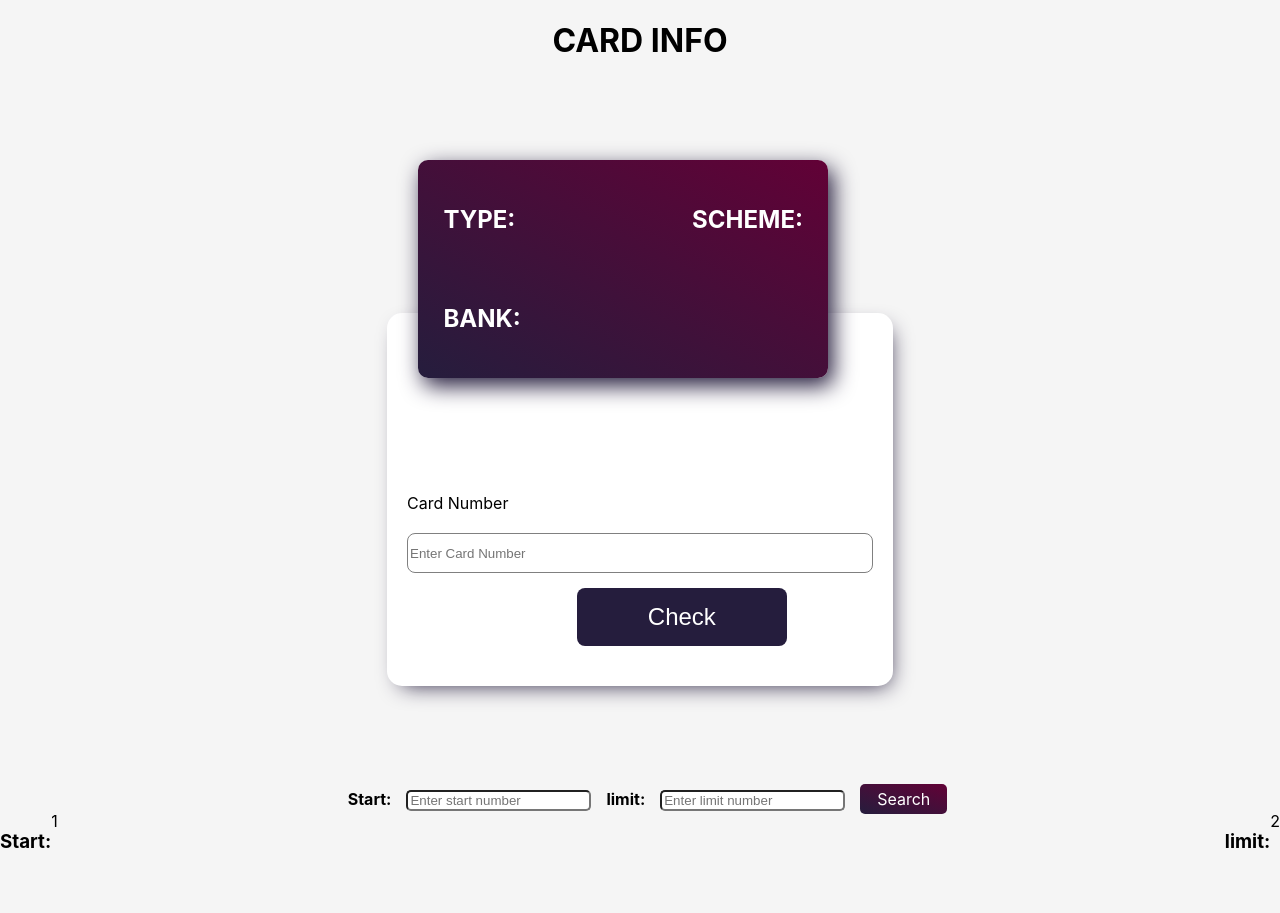
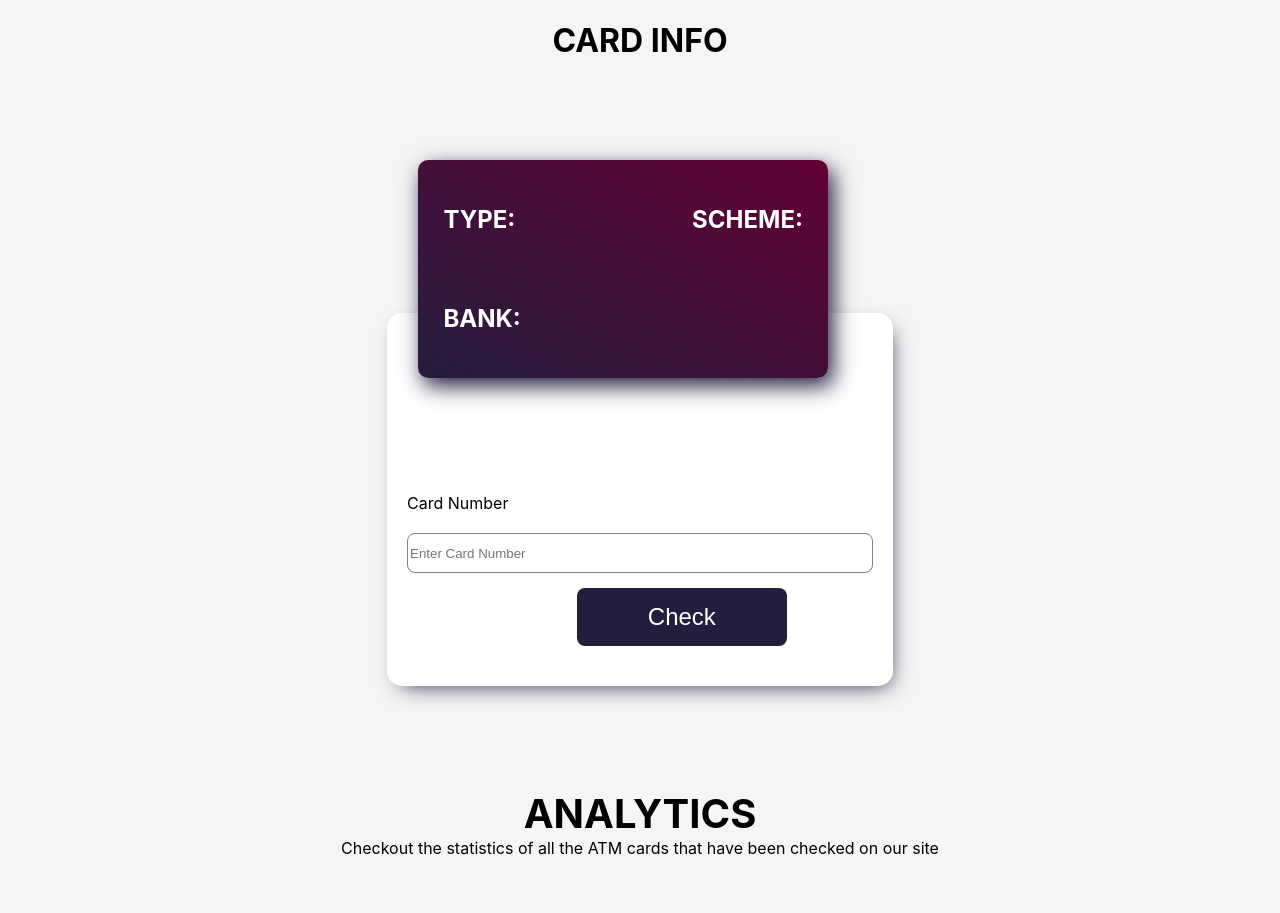
Before and after one commit to princelewis/vela-client, a React (Create React App) app: page / in a window 1280 px wide. Shown: the top 913 px of the page. Before the commit the page ends 872 px from the top, so only its background shows below. Built offline with nearby package versions, Linux system fonts and the light colour scheme.

Commit message:
Create form for analytics

```diff
--- a/src/CardStat.js
+++ b/src/CardStat.js
@@ -4,6 +4,11 @@
 export default function CardStat() {
   return (
     <Component>
+      <h2>ANALYTICS</h2>
+      <p>Checkout the statistics of all the ATM cards that have been checked on our site</p>
+      <br></br>
+      <br></br>
+
       <form>
         <label for="start">Start:</label>
         <input type="text" placeholder="Enter start number" id="start" />
@@ -14,13 +19,13 @@
       <div className="stat__cover">
         <div className="top__cover">
           <div className="right__top">
-            <h3>Start:</h3>
-            <span className="span">1</span>
+            <h3>Card Numbers:</h3>
+            <span className="span">565376738</span>
           </div>
 
-          <div className="right__top">
-            <h3>limit:</h3>
-            <span className="span">2</span>
+          <div className="left__top">
+            <h3>Size:</h3>
+            <span className="span">27734894 79384883737</span>
           </div>
         </div>
       </div>
@@ -29,11 +34,23 @@
 }
 
 const Component = styled.div`
+
+  h2{
+    text-align: center;
+    font-weight: bolder;
+    font-size: 2.5rem;
+    margin-bottom: 0px;
+  }
+  p{
+    text-align: center;
+    margin-top: 0px;
+
+  }
   form {
     margin: 0px auto;
+    width: 39%;
   }
 
-  text-align: center;
   label {
     margin: 0px 15px;
     font-weight: bold;
@@ -55,9 +72,32 @@
       justify-content: space-between;
 
   }
+  .bordered{
+    border: 1px solid black;
+  }
 
   .right__top{
-      display: flex;
+      /* display: flex; */
+      width: 50%;
       align-content: center;
+      padding: 5px;
+  }
+  .left__top{
+    width: 30%;
+    padding: 5px;
+    text-align: right;
+  }
+
+  .stat__cover{
+    width: 39%;
+    margin: 0px auto;
+    margin-top: 20px;
+    padding: 25px 15px;
+    border-radius: 15px;
+    box-shadow: 5px 8px 22px -9px #251d3d;
+    background-color: white;
+  }
+  span{
+    display: block;
   }
 `;
```
